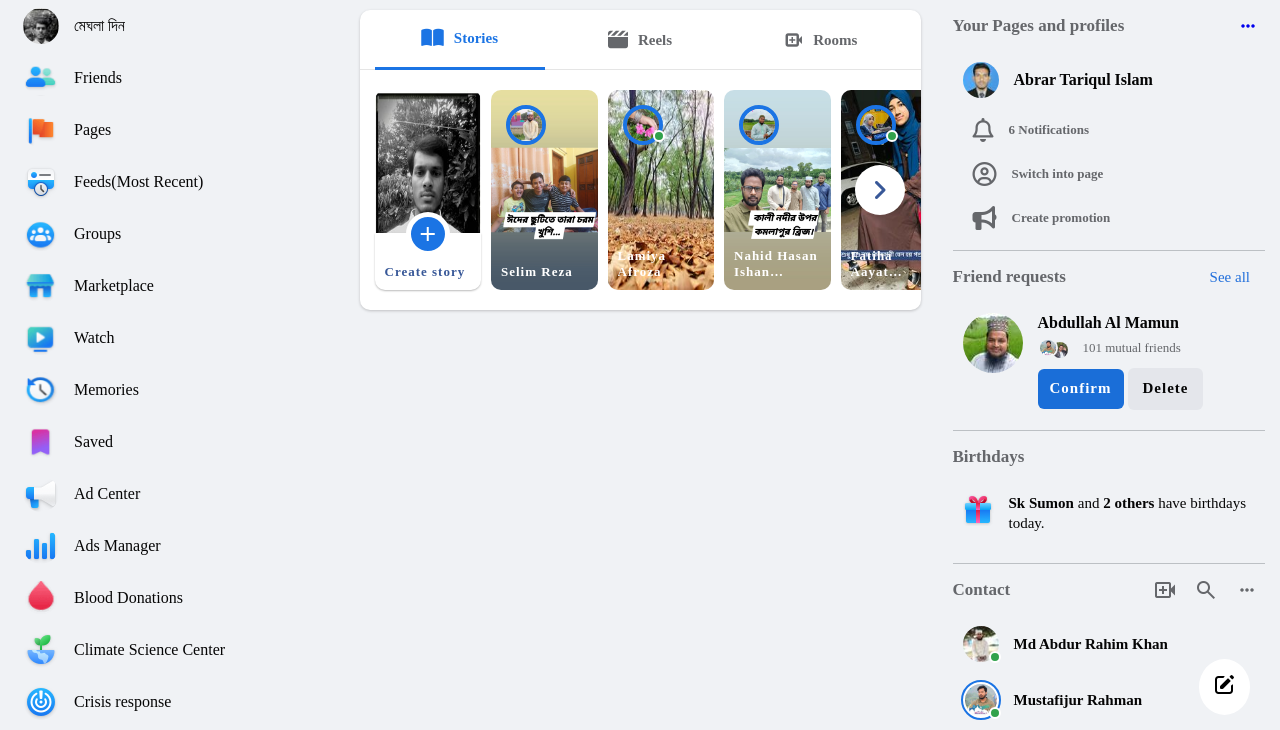
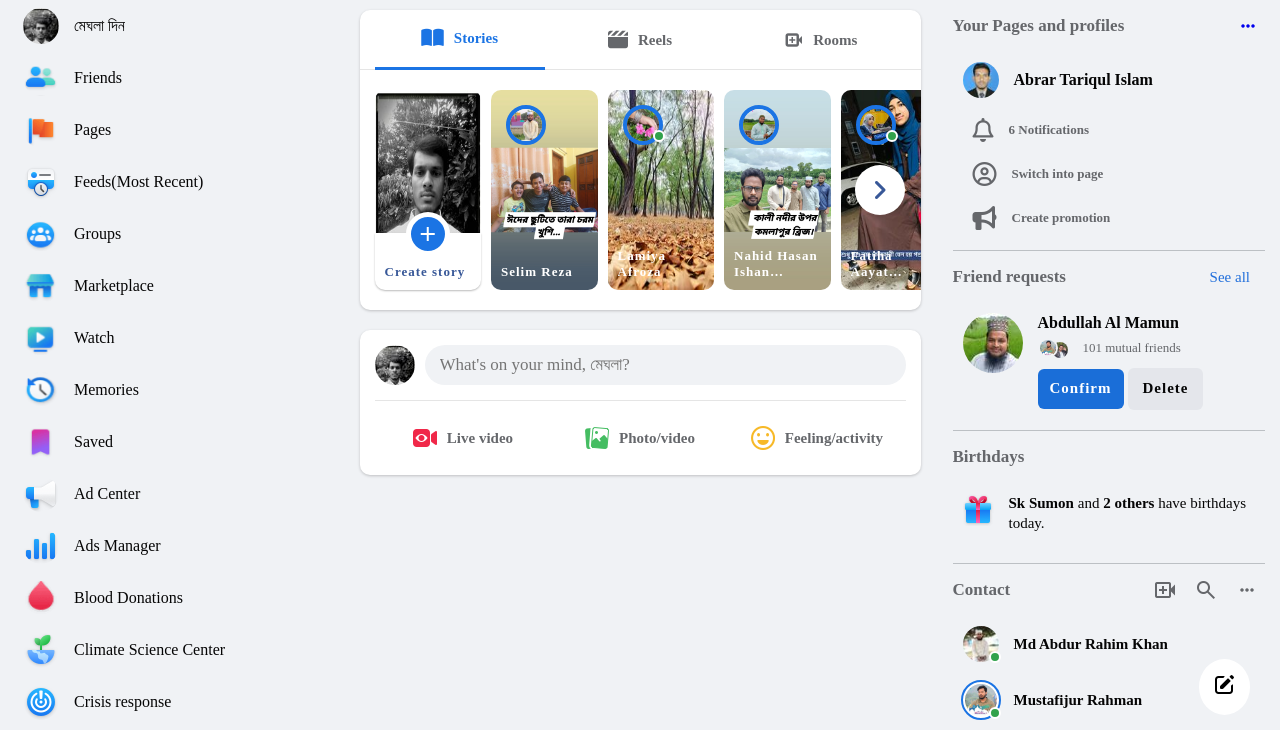
Before and after one commit to abrartariqulislam/facebook, a plain HTML site: page index.html in a window 1280 px wide. Shown: the part 70-800 px from the top of the page. Drawn offline with nearby package versions, Linux system fonts and the light colour scheme; a web font is replaced by a local one.

Commit message:
added create post section

```diff
--- a/assets/css/responsive.css
+++ b/assets/css/responsive.css
@@ -125,4 +125,16 @@
     border-top-left-radius: 10px;
     border-bottom-left-radius: 10px;
   }
+  /* create post */
+  .create_post .create_post_category {
+    column-gap: 5px;
+  }
+  .create_post .create_post_category div img{
+    height: 18px;
+    width: 18px;
+  }
+  .create_post .create_post_category div h4{
+    font-size: 13px;
+    line-height: 15px;
+  }
 }
--- a/assets/css/style.css
+++ b/assets/css/style.css
@@ -567,6 +567,64 @@ main {
 .story_Wrapper .story_more_btn:hover {
   background-color: #f2f2f2;
 }
+/* create post */
+.create_post {
+  max-width: 590px;
+  margin: 20px auto 0 auto;
+  background-color: #ffffff;
+  cursor: pointer;
+  border-radius: 10px;
+  box-shadow: 0px 1px 3px #00000035;
+}
+.create_post .create_post_text {
+  column-gap: 10px;
+  margin: 0 15px;
+  padding: 15px 0;
+  border-bottom: 1px solid #e5e5e5;
+}
+.create_post .create_post_text img {
+  border-radius: 50%;
+}
+.create_post .create_post_text form {
+  flex-grow: 1;
+}
+.create_post .create_post_text form input {
+  width: 100%;
+  height: 40px;
+  border-radius: 25px;
+  padding: 15px;
+  font-size: 17px;
+  line-height: 23px;
+  font-weight: 400;
+  color: #65676b;
+  background-color: #f0f2f5;
+  border: none;
+  cursor: pointer;
+}
+.create_post .create_post_text form input:hover {
+  background-color: #e4e6e9;
+}
+.create_post .create_post_category {
+  margin: 0 15px;
+  padding: 15px 0;
+}
+.create_post .create_post_category div {
+  flex-basis: 33.3333%;
+  justify-content: center;
+  column-gap: 10px;
+  padding: 10px 0;
+  border-radius: 8px;
+  transition: 0.3s;
+}
+.create_post .create_post_category div:hover {
+  background-color: #f2f2f2;
+}
+.create_post .create_post_category div h4{
+  font-size: 15px;
+  line-height: 20px;
+  font-weight: 600;
+  color: #65676b;
+}
 /* ================================
   right side style
 ===================================*/
--- a/index.html
+++ b/index.html
@@ -379,6 +379,32 @@
             </button>
           </div>
         </div>
+        <div class="create_post">
+          <div class="create_post_text center">
+            <img src="assets/images/profile.png" alt="" />
+            <form action="/">
+              <input
+                type="text"
+                required
+                placeholder="What's on your mind, মেঘলা?"
+              />
+            </form>
+          </div>
+          <div class="create_post_category center">
+            <div class="center">
+              <img src="assets/images/live.png" alt="">
+              <h4>Live video</h4>
+            </div>
+            <div class="center">
+              <img src="assets/images/photo.png" alt="">
+              <h4>Photo/video</h4>
+            </div>
+            <div class="center">
+              <img src="assets/images/felling.png" alt="">
+              <h4>Feeling/activity</h4>
+            </div>
+          </div>
+        </div>
       </div>
       <aside class="right_side">
         <div class="page_menu">
```
Also changed, not shown: assets/images/felling.png (added), assets/images/live.png (added), assets/images/photo.png (added).
